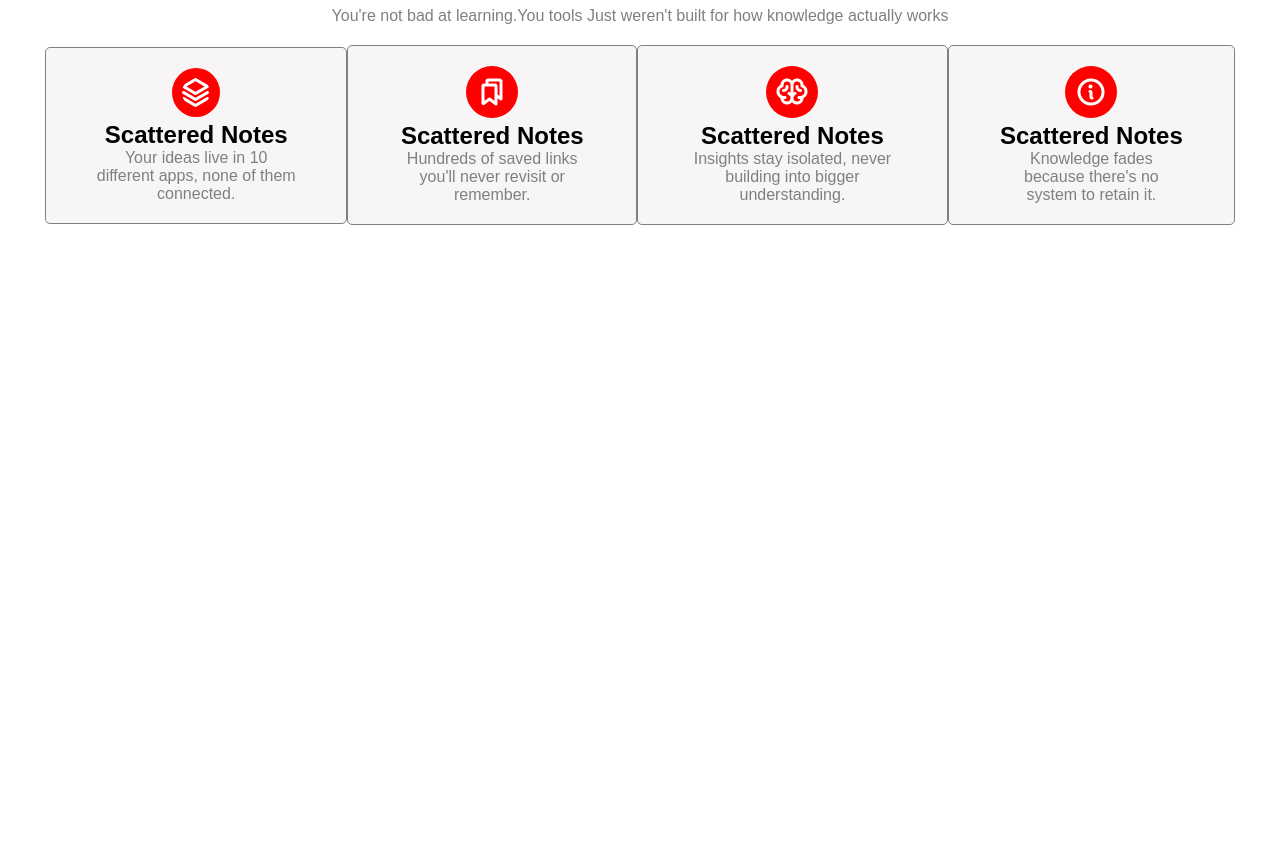
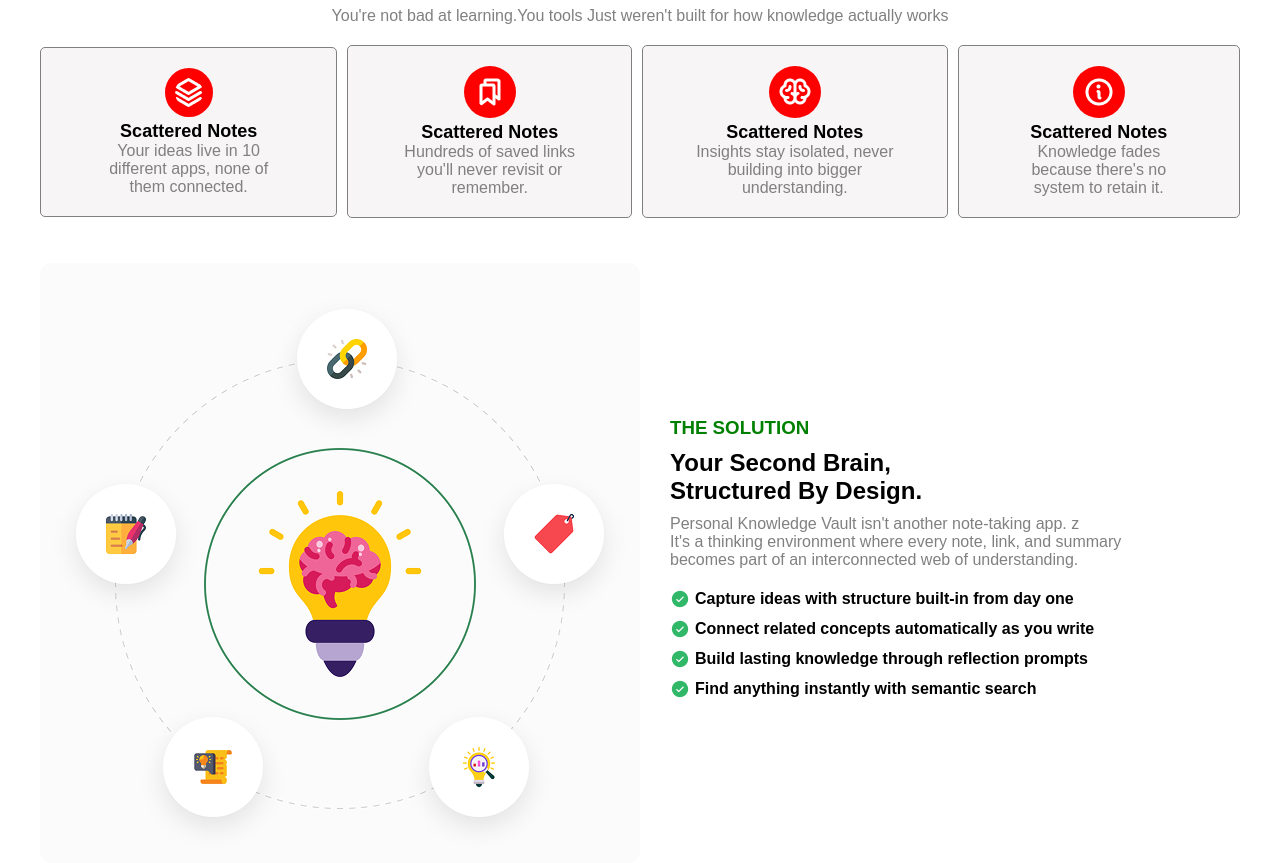
Before and after one commit to mdmasud-rana1/My-First-Assignment, a plain HTML site: page index.html in a window 1280 px wide. Shown: the part 846-1709 px from the top of the page. Before the commit the page ends 1152 px from the top, so only its background shows below. Drawn offline with Linux system fonts and the light colour scheme; files whose address does not match are found by name.

Commit message:
added by fourth-section

```diff
--- a/index.html
+++ b/index.html
@@ -41,7 +41,8 @@
   <section class="Third-sec">
 
     <h2 style="text-align: center; margin: 10px; font-size: 28px;">Notes Don't Fail, Structure Does.</h2>
-    <p style="text-align: center; color: gray;">You're not bad at learning.You tools Just weren't built for how knowledge actually
+    <p style="text-align: center; color: gray;">You're not bad at learning.You tools Just weren't built for how
+      knowledge actually
       works</p>
 
     <div class="banner-card">
@@ -67,12 +68,29 @@
     </div>
 
   </section>
-  <section>
 
-    <div>
-      <img src="./assets/Brain.png" alt="">
+
+
+  <section class="fourth-sec">
+
+    <img src="./assets/knowledge.png" alt="">
+    <div class="fourth-sec-contain">
+      <h3 style="color: green;">THE SOLUTION</h3>
+      <h1>Your Second Brain, <br> Structured By Design.</h1>
+      <p style="color: gray;">Personal Knowledge Vault isn't another note-taking app. z <br>It's a thinking environment where every note, link,
+        and summary <br>becomes part of an interconnected web of understanding.</p>
+      <ul class="fourth-sec-list">
+        <li><img src="./assets/CheckCircle.png" alt="">Capture ideas with structure built-in from day one</li>
+        <li><img src="./assets/CheckCircle.png" alt="">Connect related concepts automatically as you write</li>
+        <li><img src="./assets/CheckCircle.png" alt="">Build lasting knowledge through reflection prompts</li>
+        <li><img src="./assets/CheckCircle.png" alt="">Find anything instantly with semantic search</li>
+      </ul>
+
     </div>
+
   </section>
+
+
 
 
 
--- a/style.css
+++ b/style.css
@@ -6,8 +6,10 @@
 nav{
   display: flex;
   align-items: center;
-  justify-content: space-around;
-  padding: 8px;
+  justify-content: space-between;
+  padding: 8px 0;
+  max-width: 1200px;
+  margin: auto;
 }
 nav ul{
   display: flex;
@@ -75,9 +77,9 @@ h4 {
 .banner-card{
   display: flex;
   align-items: center;
-  padding: 20px;
+  padding: 20px 0;
   justify-content: space-around;
-  row-gap: 5px;
+  gap: 10px;
 }
 .middle-item{
 
@@ -94,6 +96,34 @@ h4 {
 .card-section p{
   color: gray;
 }
+.card-section h1{
+  font-size: 18px;
+}
 .Third-sec{
-  padding: 25px;
+  padding: 25px 0;
+  max-width: 1200px;
+  margin: auto;
 }
+.fourth-sec{
+  display: flex;
+  gap: 30px;
+  align-items: center;
+  max-width: 1200px;
+  margin: auto;
+}
+.fourth-sec-contain {
+ display: flex;
+ flex-direction: column;
+ gap: 10px;
+ width: 50%;
+}
+.fourth-sec-list{
+  list-style: none;
+}
+.fourth-sec-list li{
+  display: flex;
+  align-items: center;
+  gap: 5px;
+  margin: 10px 0;
+  font-weight: 600;
+}
```
